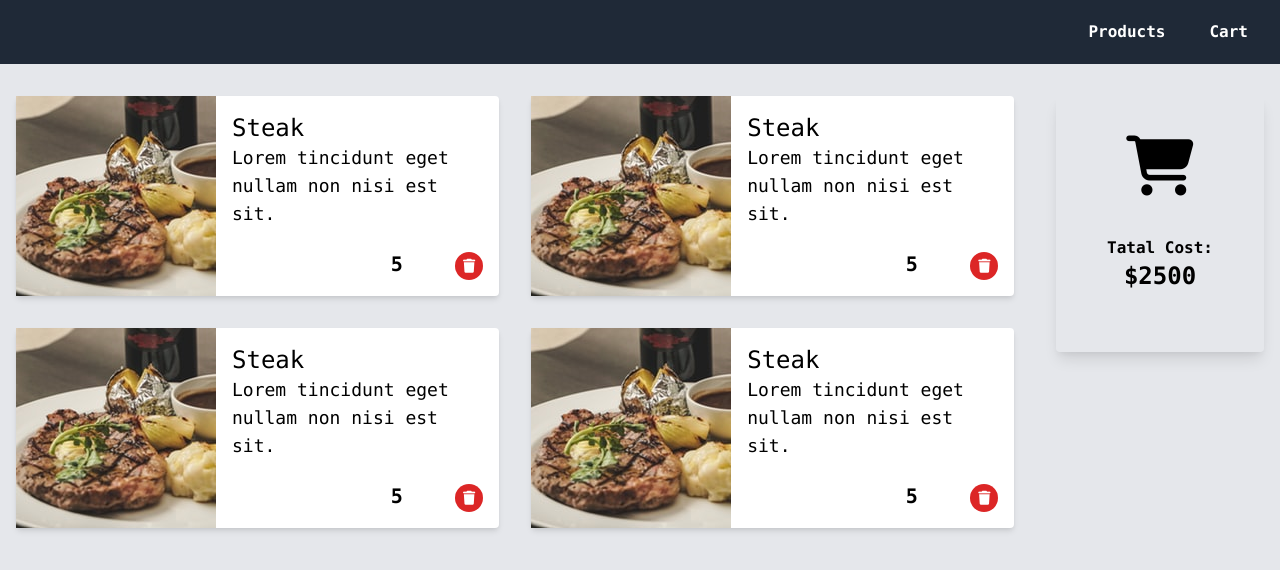
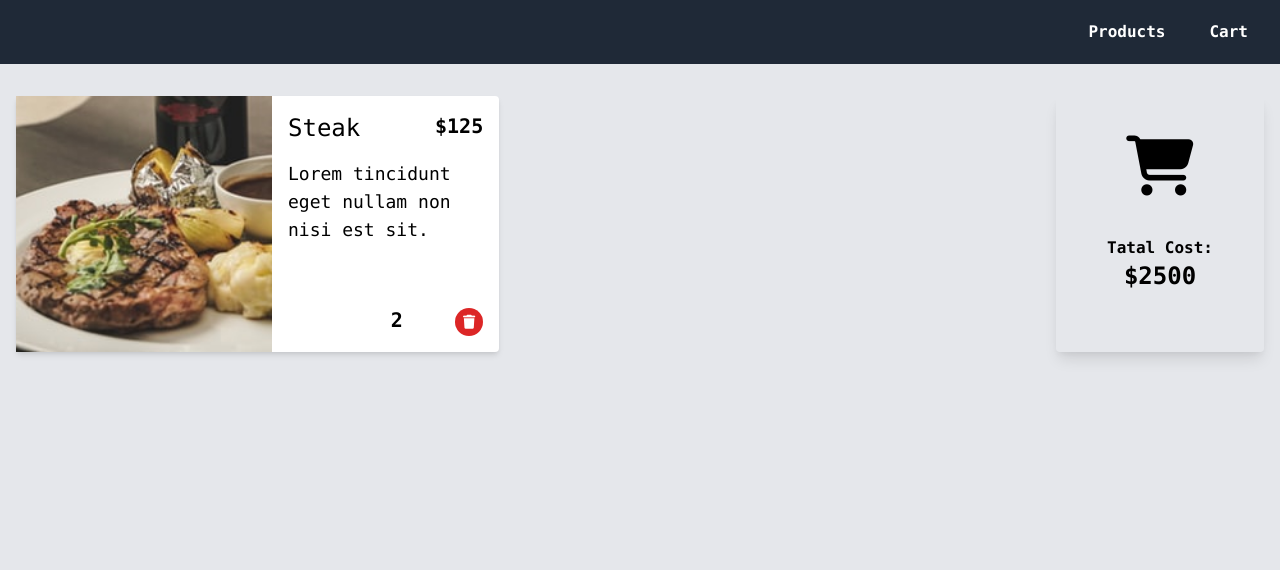
Before and after one commit to douglas06mp/react-shopping-cart, a React (Create React App) app: page /carts in a window 1280 px wide. Shown: the top 570 px of the page. Built offline with nearby package versions, Linux system fonts and the light colour scheme.

Commit message:
cosume context in CartList

```diff
--- a/src/Router.js
+++ b/src/Router.js
@@ -1,6 +1,7 @@
 import React from 'react';
 import { Switch, Route, Redirect, useLocation } from 'react-router-dom';
 import { TransitionGroup, CSSTransition } from 'react-transition-group';
+import { CartProvider } from './context/cart.context';
 import ProductList from './components/ProductList';
 import CartList from './components/CartList';
 
@@ -15,11 +16,13 @@ export default function Router() {
         timeout={400}
         appear={true}
       >
-        <Switch location={location}>
-          <Route exact path="/products" render={() => <ProductList />} />
-          <Route exact path="/carts" render={() => <CartList />} />
-          <Redirect to="/products" />
-        </Switch>
+        <CartProvider>
+          <Switch location={location}>
+            <Route exact path="/products" render={() => <ProductList />} />
+            <Route exact path="/carts" render={() => <CartList />} />
+            <Redirect to="/products" />
+          </Switch>
+        </CartProvider>
       </CSSTransition>
     </TransitionGroup>
   );
--- a/src/components/Cart.js
+++ b/src/components/Cart.js
@@ -1,13 +1,15 @@
 import React from 'react';
-import steak from '../imgs/steak.jpg';
 
-export default function Cart() {
+export default function Cart({ id, name, img, price, amount }) {
   return (
     <div className="w-full flex bg-white rounded shadow-md">
-      <img className="inline-block" src={steak} alt="steak" />
+      <img className="inline-block" src={img} alt="steak" />
       <div className="w-full px-4 py-4 flex flex-col justify-between">
         <div>
-          <h3 className="text-2xl">Steak</h3>
+          <div className="flex justify-between mb-4">
+            <h3 className="text-2xl">{name}</h3>
+            <p className="text-xl font-bold">${price}</p>
+          </div>
           <p className="text-lg">
             Lorem tincidunt eget nullam non nisi est sit.
           </p>
@@ -16,7 +18,7 @@ export default function Cart() {
           <button className="bg-orange-500 hover:bg-orange-700 text-white text-sm rounded-full py-1 px-2 mr-2">
             <i className="fas fa-plus"></i>
           </button>
-          <span className="text-xl font-bold">5</span>
+          <span className="text-xl font-bold">{amount}</span>
           <button className="bg-orange-500 hover:bg-orange-700 text-white text-sm rounded-full py-1 px-2 mx-2">
             <i className="fas fa-minus"></i>
           </button>
--- a/src/components/CartList.js
+++ b/src/components/CartList.js
@@ -1,15 +1,25 @@
-import React from 'react';
+import React, { useContext } from 'react';
+import { CartContext } from '../context/cart.context';
 import Cart from './Cart';
 import PriceInfo from './PriceInfo';
 
 export default function CartList() {
+  const carts = useContext(CartContext);
+
   return (
     <div className="container mx-auto mt-4 p-4 flex justify-between">
       <div className="w-4/5 grid grid-cols-2 gap-8">
-        <Cart />
-        <Cart />
-        <Cart />
-        <Cart />
+        {carts.length > 0 &&
+          carts.map(({ id, name, img, price, amount }) => (
+            <Cart
+              id={id}
+              key={id}
+              name={name}
+              img={img}
+              price={price}
+              amount={amount}
+            />
+          ))}
       </div>
       <PriceInfo />
     </div>
--- a/src/context/cart.context.js
+++ b/src/context/cart.context.js
@@ -1,6 +1,9 @@
 import React, { createContext, useReducer } from 'react';
+import steak from '../imgs/steak.jpg';
 
-const initCart = [];
+const initCart = [
+  { id: '1', name: 'Steak', img: steak, price: 125, amount: 2 },
+];
 
 const cartReducer = (state, action) => {
   switch (action.type) {
```
